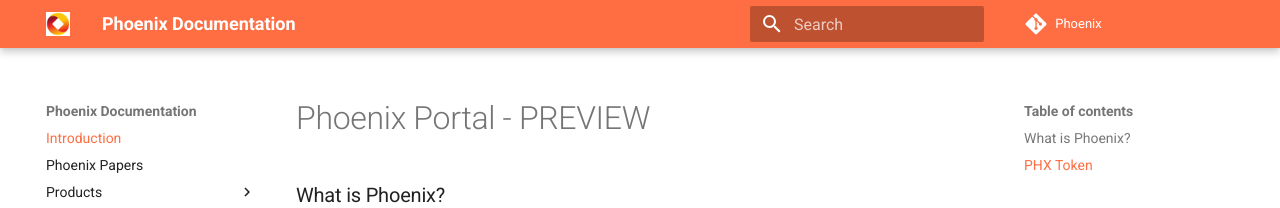
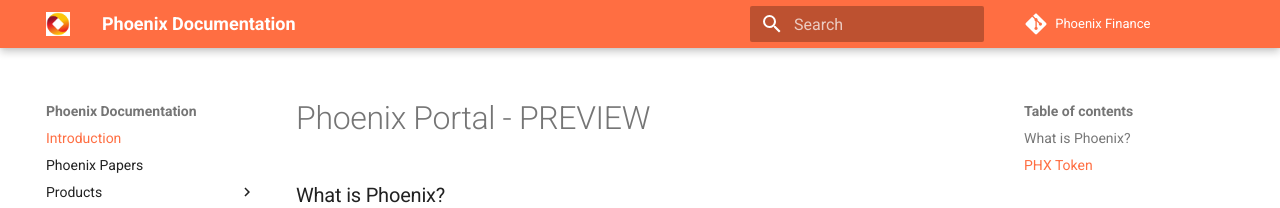
Before and after one commit to Phoenix-Finance/Phoenix-Documentation, an MkDocs documentation site: the page built from content/index.md, in a window 1280 px wide. Shown: the top 208 px of the page. Built offline with MkDocs 1.6.1 and Material for MkDocs 9.7.7, drawn with Linux system fonts in a browser that asks for light colours.

Commit message:
Update mkdocs.yml

```diff
--- a/mkdocs.yml
+++ b/mkdocs.yml
@@ -5,7 +5,7 @@ site_author: 'Phoenix Team'
 site_url: ''
 
 # Links to the core 'Phoenix smart contract repository.
-repo_name: 'Phoenix'
+repo_name: 'Phoenix Finance'
 repo_url: 'https://github.com/Phoenix-Finance'
 
 # Setting `edit_uri` to an empty string disables the edit button, which points to the wrong page.
```
